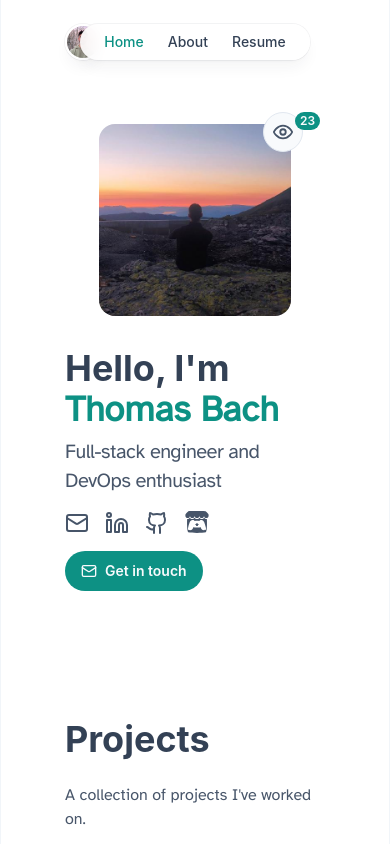
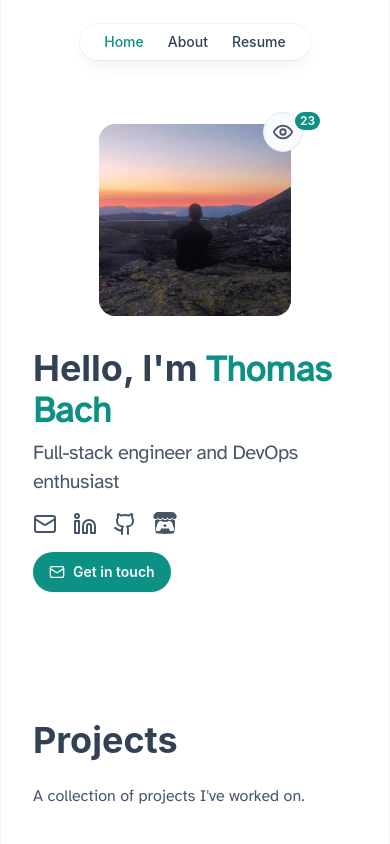
Before and after one commit to thombach/thomasbach.fr, a React (Vite) app: page / in a window 390 px wide. Shown: the top 844 px of the page. Built offline with nearby package versions, Linux system fonts and the light colour scheme.

Commit message:
fix: responsive home button

```diff
--- a/src/App.css
+++ b/src/App.css
@@ -1,8 +1,4 @@
 #root {
   max-width: 1080px;
   margin: 0 auto;
-  padding: 0 4rem 0 4rem;
-  background: white;
-  border-left: 1px solid #f1f5f9;
-  border-right: 1px solid #f1f5f9;
 }
--- a/src/App.tsx
+++ b/src/App.tsx
@@ -6,11 +6,13 @@ import Router from "./components/Router";
 function App() {
   return (
     <>
-      <Header />
-      <main className="sm:mt-32 mt-16">
-        <Router />
-      </main>
-      <Footer />
+      <div className="px-8 sm:px-16 bg-white border-x-[1px] border-b-[1px] border-slate-100 border-solid">
+        <Header />
+        <main className="sm:mt-32 mt-16">
+          <Router />
+        </main>
+        <Footer />
+      </div>
     </>
   );
 }
--- a/src/components/Navigation.tsx
+++ b/src/components/Navigation.tsx
@@ -43,8 +43,8 @@ export const Navigation = (
 ) => {
   return (
     <nav {...props} className="flex flex-row">
-      <a href="/">
-        <Avatar className="size-9 left-0 absolute">
+      <a href="/" className="hidden sm:block left-0 absolute">
+        <Avatar className="size-9">
           <AvatarImage src="profile-photo.jpg" />
         </Avatar>
       </a>
```
